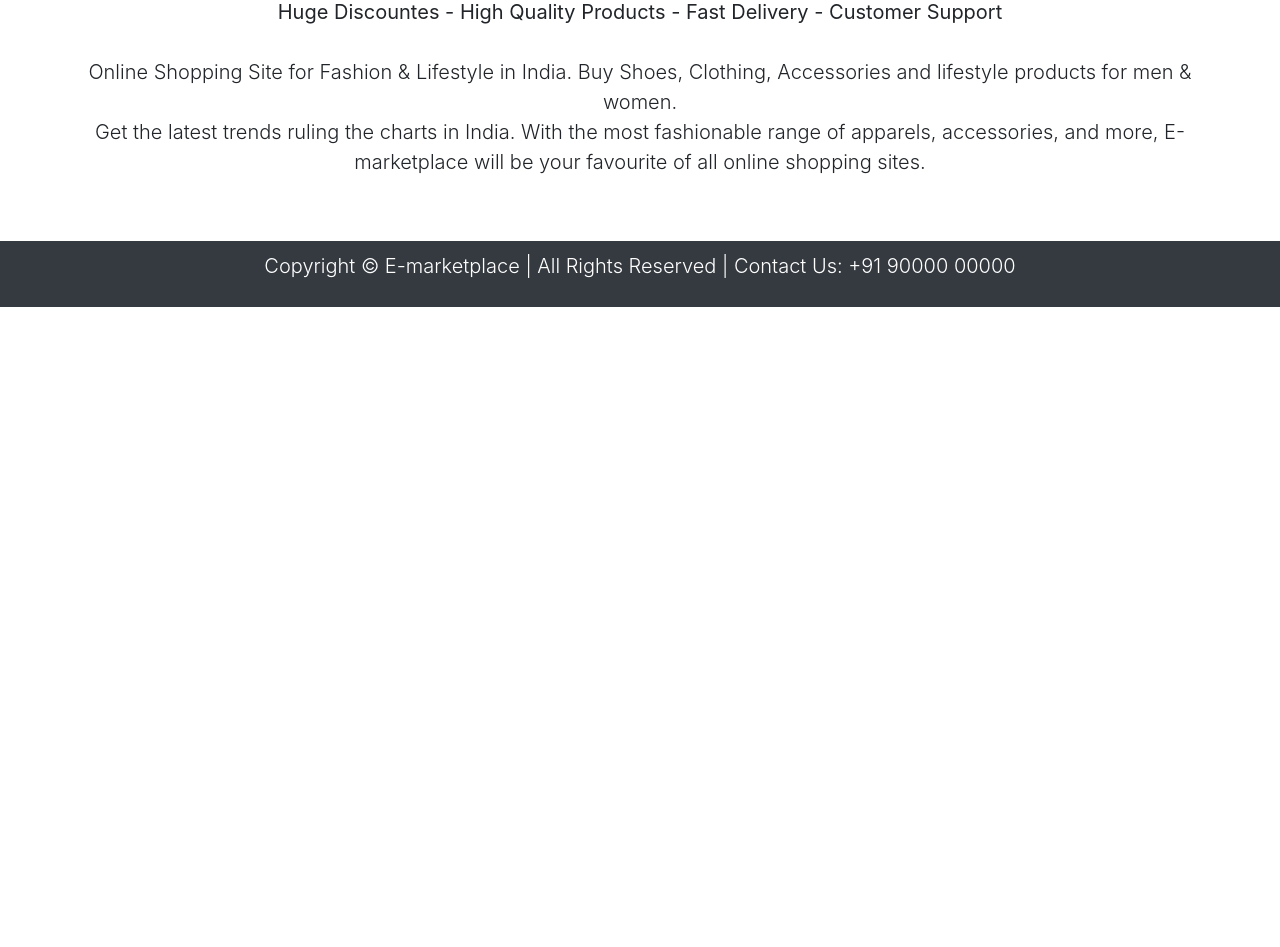
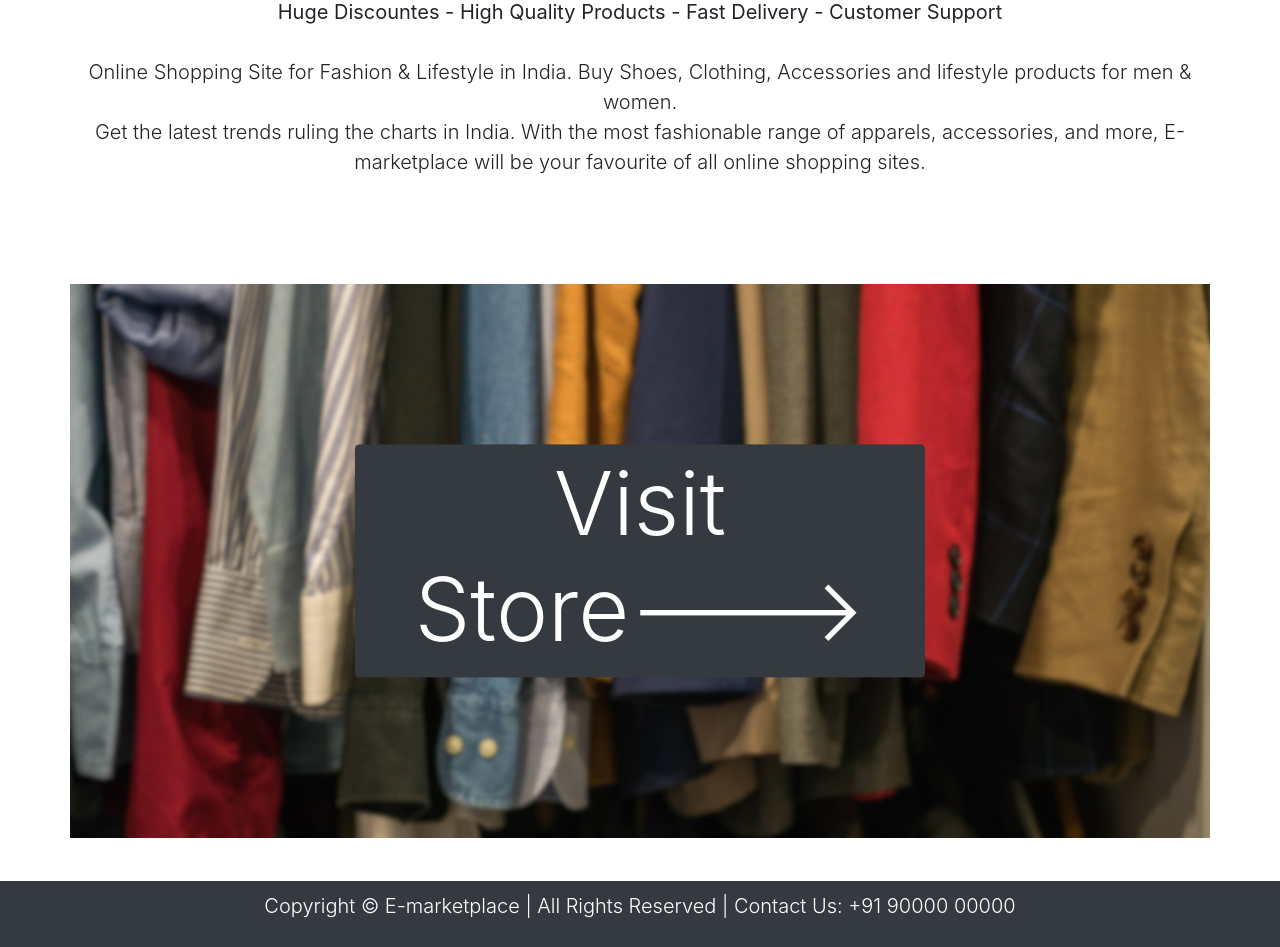
Before and after one commit to codingwolf-at/e-marketplace, a PHP site: page / in a window 1280 px wide. Shown: the part 926-1873 px from the top of the page. Before the commit the page ends 1233 px from the top, so only its background shows below. Run offline with PHP 8.4, Linux system fonts and the light colour scheme.

Commit message:
added center content

```diff
--- a/index.html
+++ b/index.html
@@ -121,6 +121,16 @@
             </p>
         </div>
     </section>
+
+    <section>
+        <div class="container home-banner">
+            <div class="home-content">
+                <a href="products.html" class="btn btn-dark">
+                    <h3 class="display-2">Visit Store🡒</h3>
+                </a>
+            </div>
+        </div>
+    </section>
     <!-- Main body content ends -->
 
     <!-- Footer starts -->
--- a/style.css
+++ b/style.css
@@ -19,3 +19,21 @@
     bottom: 0;
     width: 100%;
   }
+
+  .home-banner{
+    position: relative;
+    text-align: center;
+    color: white;
+    padding-top: 40em;
+    background-position: center;
+    background-image: url(img/home/background.jpg);
+    background-repeat: no-repeat;
+    background-size: contain;
+  }
+
+  .home-content{
+    position: absolute;
+    top: 50%;
+    left: 50%;
+    transform: translate(-50%, -50%);
+  }
```
Also changed, not shown: img/home/background.jpg, img/home/background1.jpg (deleted).
